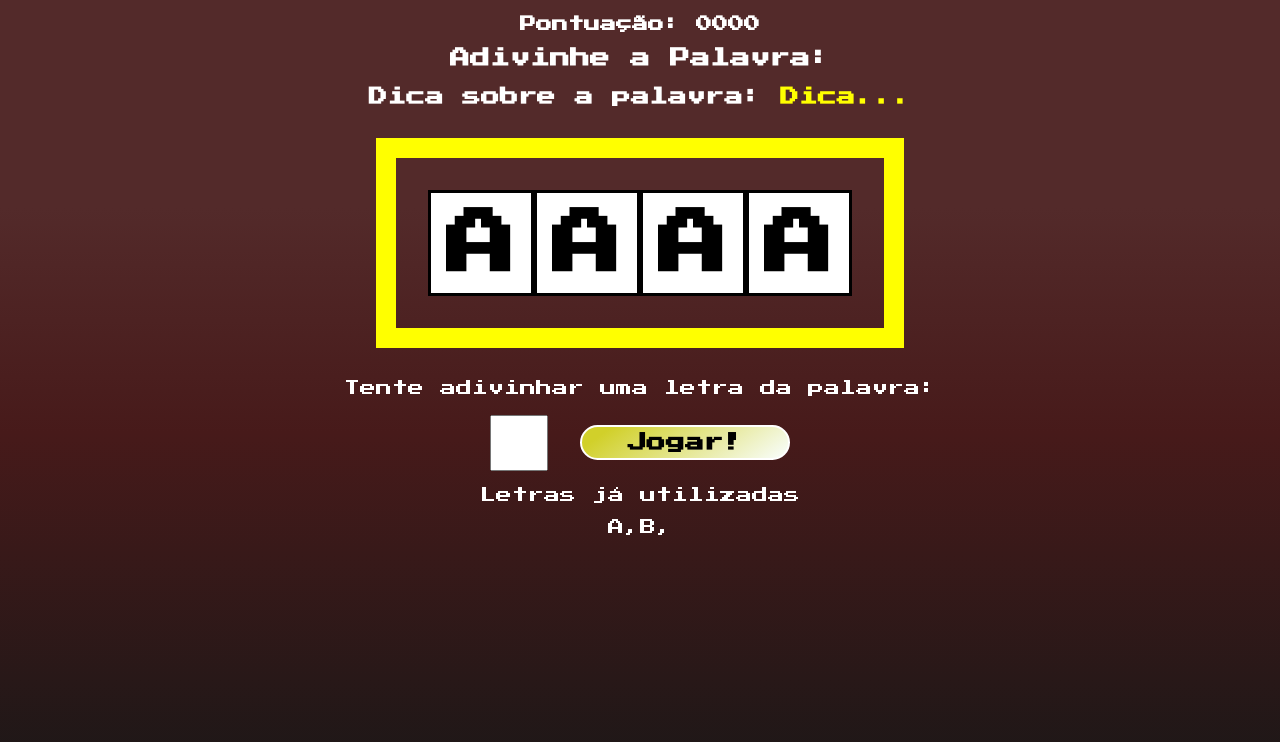
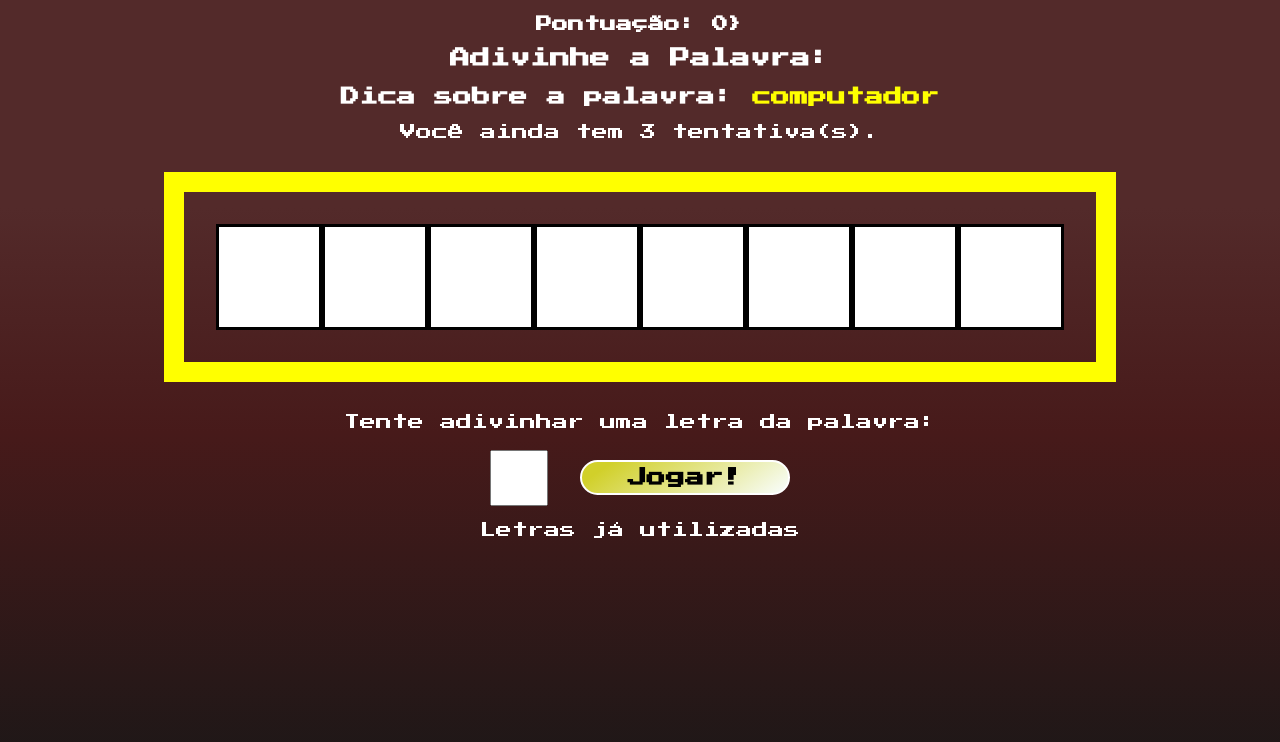
Before and after one commit to TitanCodeXD/Secret-Word, a React (Vite) app: page / in a window 1280 px wide. Both pictures are taken after a click on the button "Começar o Jogo!". Shown: the top 742 px of the page. Built offline with nearby package versions, Linux system fonts and the light colour scheme.

Commit message:
Consumindo states do jogo

```diff
--- a/src/App.jsx
+++ b/src/App.jsx
@@ -31,6 +31,10 @@
   const [pickedCategory, setPickedCategory] = useState("");
   const [letters, setLetters] = useState([]);
 
+  const [guessedLetters, setGuessedLetters] = useState([]);
+  const [wrongLetters, setWrongLetters] = useState([]);
+  const [guesses, setGuesses] = useState(3);
+  const [score, setScore] = useState(0);
 
   const pickWordAndCategory = () => {
     //Pick a random Category
@@ -84,7 +88,16 @@
       <div className='App'>
 
         {gameStage === 'start' && <StartScreen startGame = {startGame}/>}
-        {gameStage === 'game' && <Game verifyLetter = {verifyLetter}/>}
+        {gameStage === 'game' && <Game
+        verifyLetter = {verifyLetter}
+        pickedWord = {pickedWord}
+        pickedCategory = {pickedCategory}
+        letters = {letters}
+        guessedLetters = {guessedLetters}
+        wrongLetters = {wrongLetters}
+        guesses = {guesses}
+        score = {score}
+        />}
         {gameStage === 'end' && <GameOver retry = {retry}/>}
 
 
--- a/src/components/Game/Game.jsx
+++ b/src/components/Game/Game.jsx
@@ -2,28 +2,35 @@
 import './Game.css';
 
 
-const Game = ({verifyLetter}) => {
+const Game = ({
+    verifyLetter,
+    pickedWord,
+    pickedCategory,
+    wrongLetters,
+    letters,
+    guessedLetters,
+    guesses,
+    score
+}) => {
 
   return (
 
     <div className = "game font">
 
         <p className = "points">
-        <span>Pontuação: 0000</span>
+        <span>Pontuação: {score}}</span>
         </p>
 
         <h1>Adivinhe a Palavra:</h1>
 
         <h3 className='tip'>
-        Dica sobre a palavra: <span>Dica...</span>
+        Dica sobre a palavra: <span>{pickedCategory}</span>
         </h3>
+        <p>Você ainda tem {guesses} tentativa(s).</p>
 
         <div className='wordContainer'>
 
-        <span className='letter'>A</span>
-        <span className='letter'>A</span>
-        <span className='letter'>A</span>
-        <span className='blackSquare'>a</span>
+        {letters.map((letter, i) => (guessedLetters.includes(letter) ? (<span key = {i} className="letter">{letter}</span>)  :  (<span key = {i} className='blackSquare'></span>) ))}
 
         </div>
 
@@ -36,8 +43,7 @@
         </div>
         <div className='wrongLettersContainer'>
         <p>Letras já utilizadas</p>
-        <span>A,</span>
-        <span>B,</span>
+        {wrongLetters.map((letter, i) => (<span key = {i}>{letter},</span>))}
         </div>
 
     </div>
```
